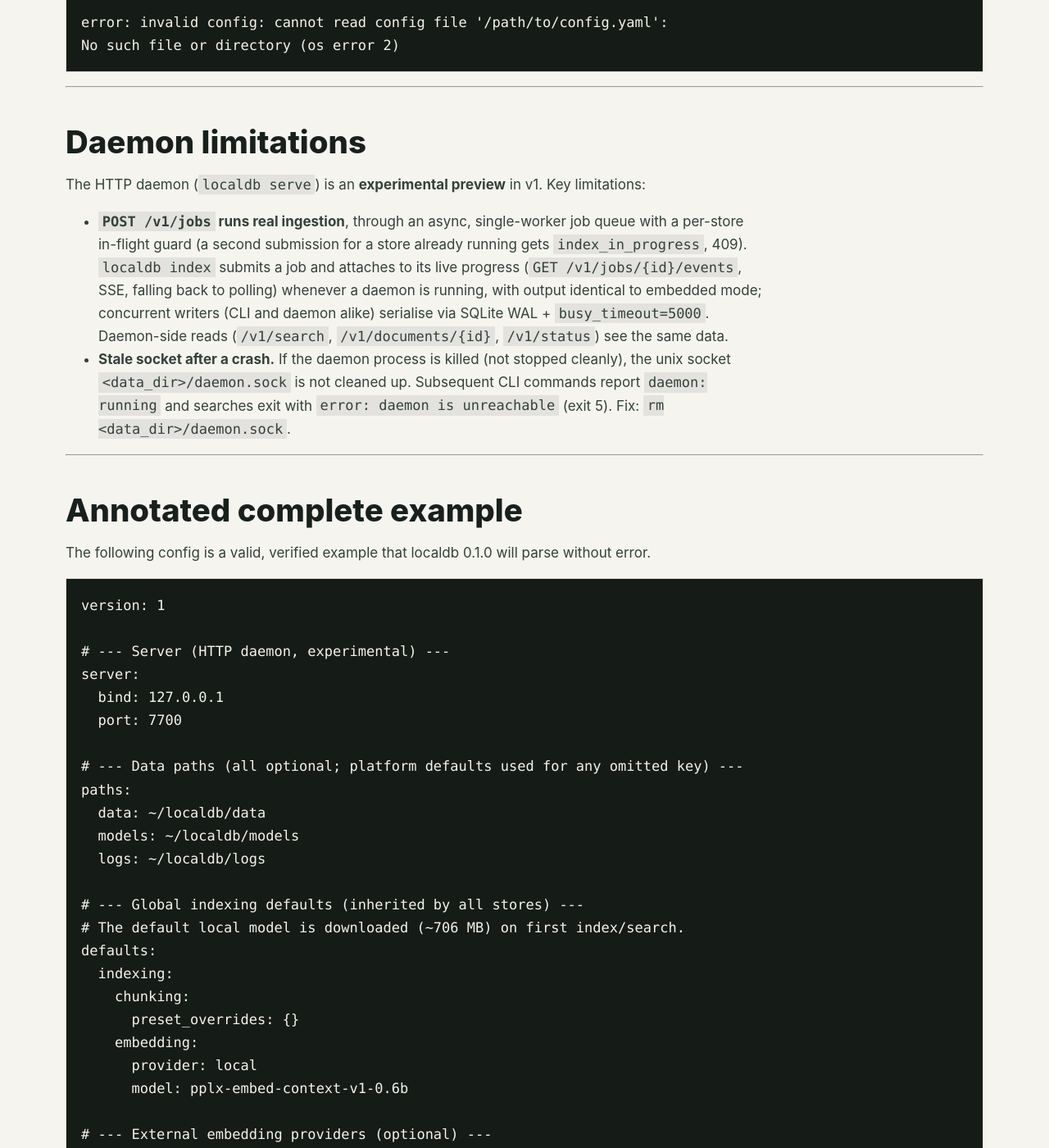
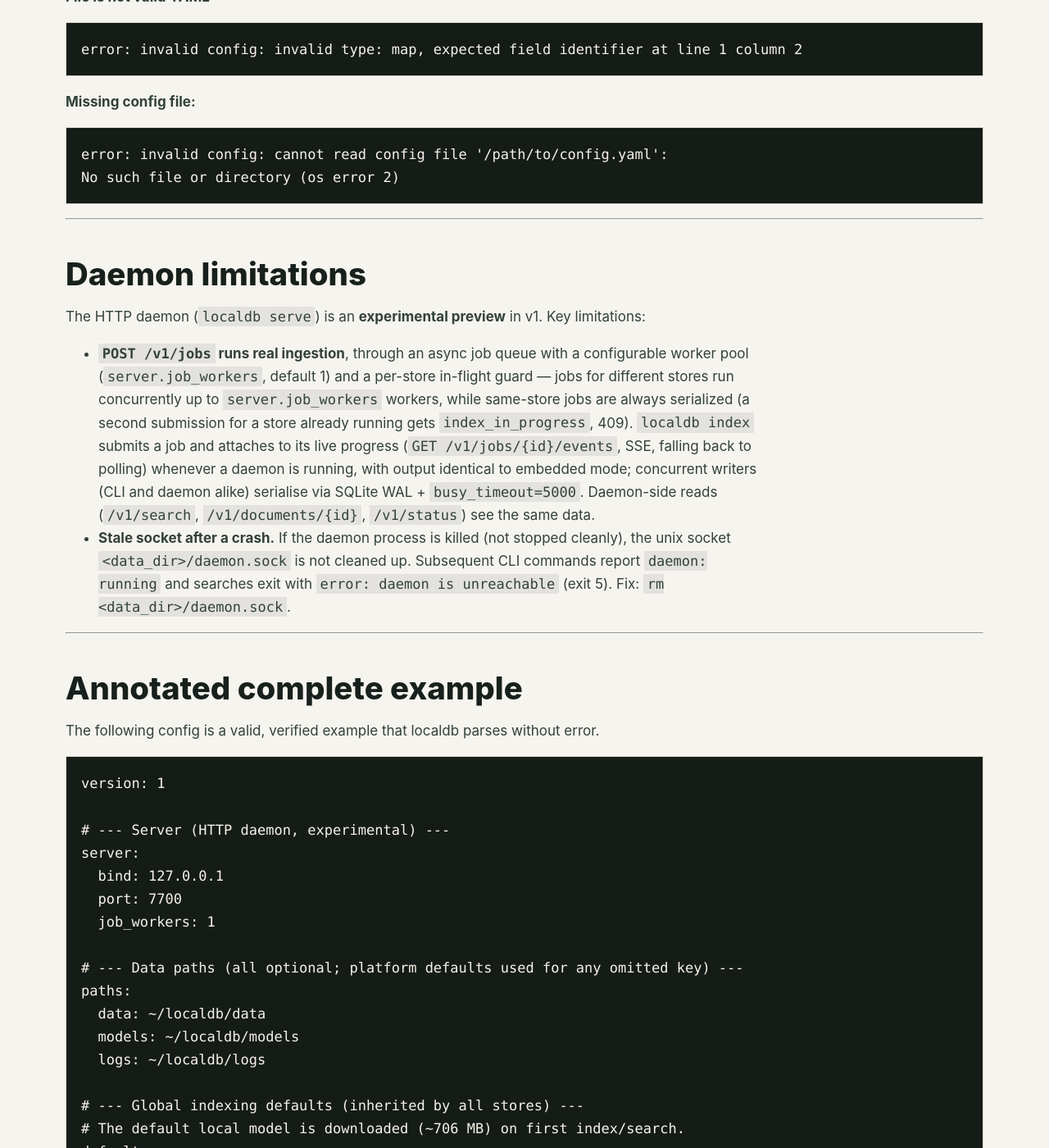
Before and after one commit to dokterbob/localdb, a Jekyll site: the page built from docs/configuration.md, in a window 1280 px wide and 1400 px high, scrolled down 9004 px. Shown: the whole window at 82% size. Built offline with Jekyll 4.4.1, drawn with Linux system fonts in a browser that asks for light colours; our own code applies the rules of GitHub Pages for plain Markdown files; some of the changed text lies outside the part shown.

Commit message:
Fix the configuration reference
Document server.job_workers in all server examples and the field table,
list voyage among the hosted provider kinds, replace the stale
unknown-top-level-key error with the live output, describe the
configurable job-worker pool, and drop the version anchor.

Co-Authored-By: Claude Fable 5 <noreply@anthropic.com>

````diff
--- a/docs/configuration.md
+++ b/docs/configuration.md
@@ -2,7 +2,8 @@
 
 localdb is configured through a single YAML file. This document covers every field, platform
 defaults, config lookup rules, and validation behaviour. For the ownership model and design
-rationale, see [specs/03-config.md](https://github.com/dokterbob/localdb/blob/main/specs/03-config.md).
+rationale, see
+[specs/03-config.md](https://github.com/dokterbob/localdb/blob/main/specs/03-config.md).
 
 ---
 
@@ -69,6 +70,7 @@ $schema: https://raw.githubusercontent.com/dokterbob/localdb/main/schema/config.
 server:
   bind: 127.0.0.1 # loopback only; set to 0.0.0.0 to listen on all interfaces
   port: 7700 # set to 0 to let the OS assign an ephemeral port
+  job_workers: 1 # daemon job-queue workers; jobs for the same store never run concurrently
 
 # --- Path overrides (optional; platform defaults apply to omitted keys) ---
 # paths:
@@ -109,8 +111,8 @@ defaults:
 
 `version: 1` is the only required field; every other key shown above is already at its default
 value, spelled out for discoverability rather than left implicit. See
-[specs/03-config.md §8](https://github.com/dokterbob/localdb/blob/main/specs/03-config.md#8-config-file-generation-and-schema) for the full
-generation and schema design.
+[specs/03-config.md §8](https://github.com/dokterbob/localdb/blob/main/specs/03-config.md#8-config-file-generation-and-schema)
+for the full generation and schema design.
 
 ---
 
@@ -162,12 +164,14 @@ Controls the HTTP daemon started by `localdb serve`.
 server:
   bind: 127.0.0.1 # interface to listen on (default: 127.0.0.1)
   port: 7700 # port (default: 7700)
+  job_workers: 1 # daemon job-queue workers (default: 1)
 ```
 
-| Field  | Default     | Notes                                             |
-| ------ | ----------- | ------------------------------------------------- |
-| `bind` | `127.0.0.1` | Set to `0.0.0.0` to listen on all interfaces      |
-| `port` | `7700`      | Set to `0` to let the OS assign an ephemeral port |
+| Field         | Default     | Notes                                                                                                                                                 |
+| ------------- | ----------- | ----------------------------------------------------------------------------------------------------------------------------------------------------- |
+| `bind`        | `127.0.0.1` | Set to `0.0.0.0` to listen on all interfaces                                                                                                          |
+| `port`        | `7700`      | Set to `0` to let the OS assign an ephemeral port                                                                                                     |
+| `job_workers` | `1`         | Number of parallel ingestion job workers (min `1`). Different stores run concurrently up to this many workers; same-store jobs are always serialized. |
 
 > **Experimental:** the HTTP daemon is an early preview. It opens the same unified database
 > (`<data_dir>/localdb.db`) as the CLI, so CLI-indexed data IS visible, and `POST /v1/jobs` runs
@@ -290,7 +294,8 @@ Stores and sources are managed exclusively via the CLI (`localdb store add`, `lo
 or HTTP API — no store declarations in YAML are supported. The unified database
 (`<data_dir>/localdb.db`) is the single source of truth for all stores and sources.
 
-For full details, see [specs/03-config.md §3](https://github.com/dokterbob/localdb/blob/main/specs/03-config.md#3-store-and-source-management).
+For full details, see
+[specs/03-config.md §3](https://github.com/dokterbob/localdb/blob/main/specs/03-config.md#3-store-and-source-management).
 
 ---
 
@@ -340,13 +345,14 @@ No such file or directory (os error 2)
 
 The HTTP daemon (`localdb serve`) is an **experimental preview** in v1. Key limitations:
 
-- **`POST /v1/jobs` runs real ingestion**, through an async, single-worker job queue with a
-  per-store in-flight guard (a second submission for a store already running gets
-  `index_in_progress`, 409). `localdb index` submits a job and attaches to its live progress
-  (`GET /v1/jobs/{id}/events`, SSE, falling back to polling) whenever a daemon is running, with
-  output identical to embedded mode; concurrent writers (CLI and daemon alike) serialise via SQLite
-  WAL + `busy_timeout=5000`. Daemon-side reads (`/v1/search`, `/v1/documents/{id}`, `/v1/status`)
-  see the same data.
+- **`POST /v1/jobs` runs real ingestion**, through an async job queue with a configurable worker
+  pool (`server.job_workers`, default 1) and a per-store in-flight guard — jobs for different stores
+  run concurrently up to `server.job_workers` workers, while same-store jobs are always serialized
+  (a second submission for a store already running gets `index_in_progress`, 409). `localdb index`
+  submits a job and attaches to its live progress (`GET /v1/jobs/{id}/events`, SSE, falling back to
+  polling) whenever a daemon is running, with output identical to embedded mode; concurrent writers
+  (CLI and daemon alike) serialise via SQLite WAL + `busy_timeout=5000`. Daemon-side reads
+  (`/v1/search`, `/v1/documents/{id}`, `/v1/status`) see the same data.
 - **Stale socket after a crash.** If the daemon process is killed (not stopped cleanly), the unix
   socket `<data_dir>/daemon.sock` is not cleaned up. Subsequent CLI commands report
   `daemon: running` and searches exit with `error: daemon is unreachable` (exit 5). Fix:
@@ -356,7 +362,7 @@ The HTTP daemon (`localdb serve`) is an **experimental preview** in v1. Key limi
 
 ## Annotated complete example
 
-The following config is a valid, verified example that localdb 0.1.0 will parse without error.
+The following config is a valid, verified example that localdb parses without error.
 
 ```yaml
 version: 1
@@ -365,6 +371,7 @@ version: 1
 server:
   bind: 127.0.0.1
   port: 7700
+  job_workers: 1
 
 # --- Data paths (all optional; platform defaults used for any omitted key) ---
 paths:
@@ -399,4 +406,5 @@ http:
     burst: 4
 ```
 
-For design decisions behind each section, see [specs/03-config.md](https://github.com/dokterbob/localdb/blob/main/specs/03-config.md).
+For design decisions behind each section, see
+[specs/03-config.md](https://github.com/dokterbob/localdb/blob/main/specs/03-config.md).
````
Also changed, not shown: other parts of docs/configuration.md (+5 -5 lines).
